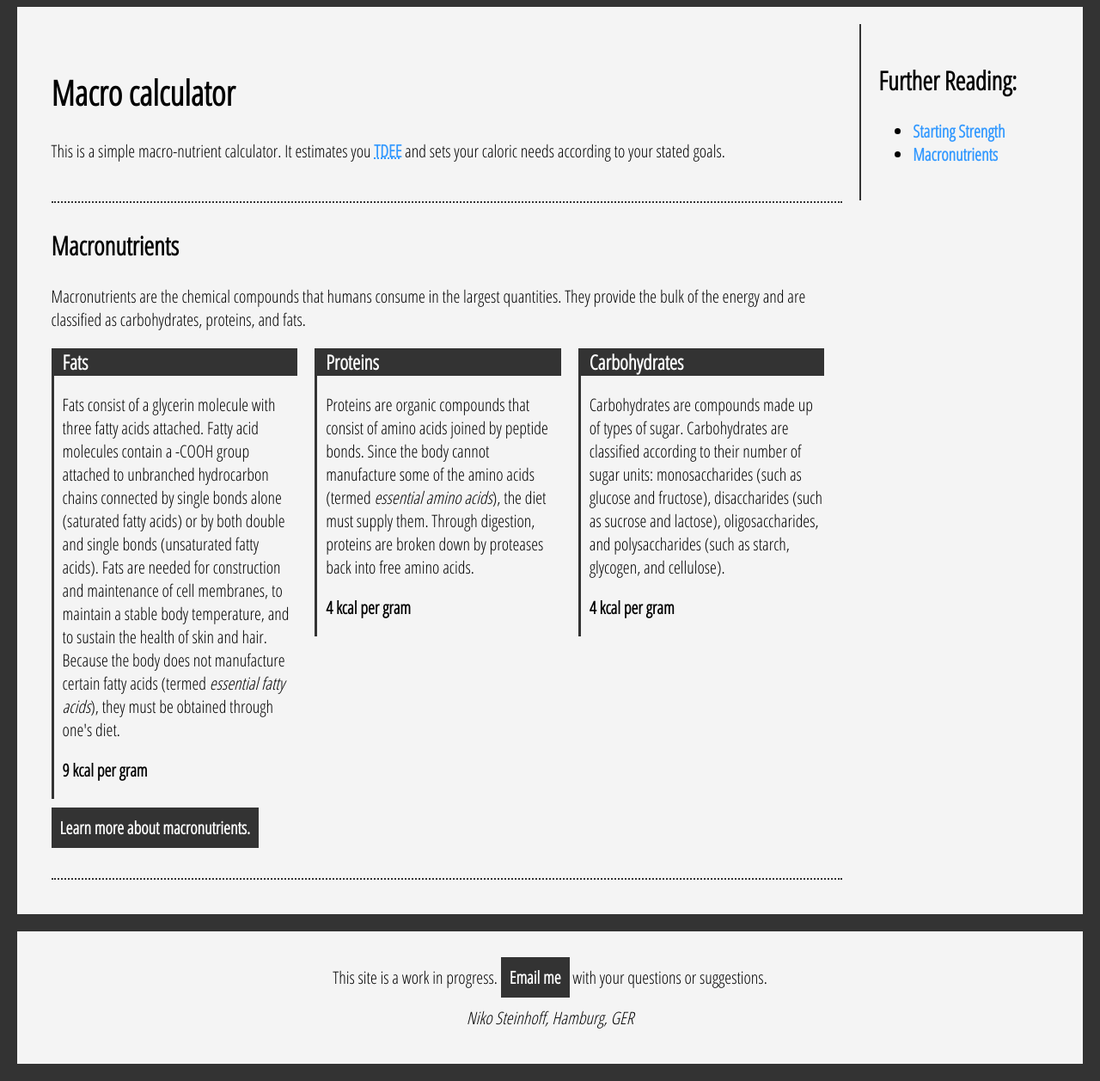
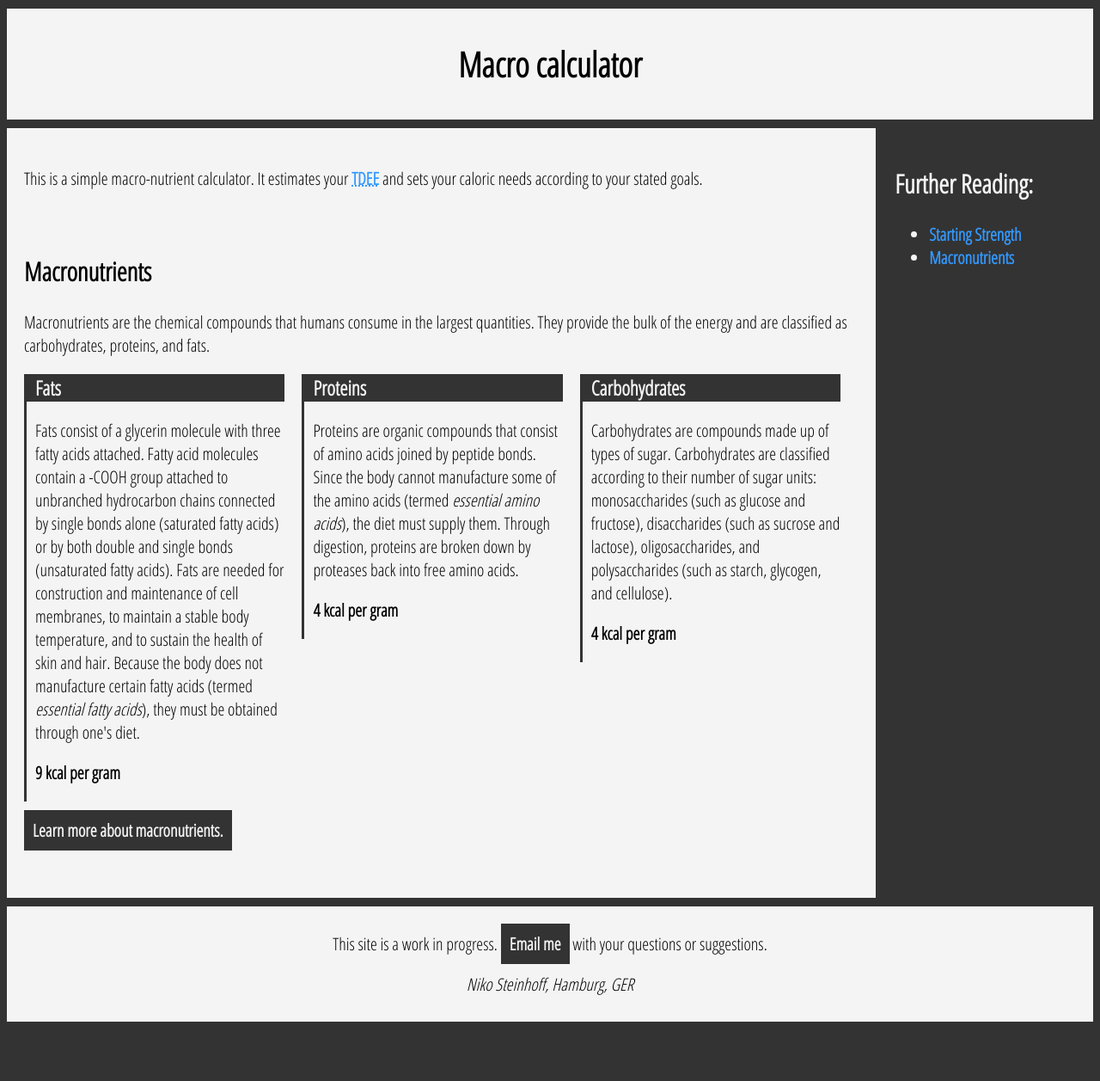
Before and after one commit to NSteinhoff/macro-calculator, a plain HTML site: page index.html in a window 1280 px wide. Shown: the whole page at 86% size. After the commit the page ends 1198 px from the top, so only its background shows below. Drawn offline with Linux system fonts and the light colour scheme.

Commit message:
Apply basic document structure
Remove the container for now.

```diff
--- a/index.html
+++ b/index.html
@@ -18,27 +18,32 @@
         <title>Macro Calculator</title>
     </head>
     <body>
-        <div class="container">
-            <div class="content">
-                <div class="section">
+        <header>
             <h1>Macro calculator</h1>
+        </header>
+        <main>
+            <section>
+                <article>
                     <p>
                         This is a simple macro-nutrient calculator.
-                        It estimates you
+                        It estimates your
                         <a href="https://en.wikipedia.org/wiki/Energy_homeostasis#Expenditure">
                             <abbr title="Total Daily Energy Expenditure">TDEE</abbr>
                         </a>
                         and sets your caloric needs according to your stated goals.
                     </p>
-                </div>
+                </article>
+            </section>
 
-                <div class="section">
+            <section>
+                <article>
                     <h2>Macronutrients</h2>
                     <p>
                         Macronutrients are the chemical compounds that humans consume in the largest
                         quantities. They provide the bulk of the energy and are classified as
                         carbohydrates, proteins, and fats.
                     </p>
+                </article>
 
                 <div class="triple-box">
                     <h3>Fats</h3>
@@ -86,10 +91,10 @@
                         Learn more about macronutrients.
                     </a>
                 </p>
-                </div>
-            </div>
+            </section>
+        </main>
 
-            <div class="sidebar">
+        <aside>
             <h2>Further Reading:</h2>
             <ul>
                 <li>
@@ -104,10 +109,9 @@
                     </a>
                 </li>
             </ul>
-            </div>
+        </aside>
 
         <div class="clr"></div>
-        </div>
 
         <!-- Basic footer with contact information -->
         <footer>
--- a/style.css
+++ b/style.css
@@ -1,3 +1,4 @@
+/* Standard Elements */
 body {
     background-color: #333;
     color: #000;
@@ -11,14 +12,8 @@ a {
     font-weight: bold;
 }
 
-.container {
+main {
     background-color: #f4f4f4;
-    margin: auto;
-    padding: 20px;
-    width: 95%;
-}
-
-.content {
     float: left;
     width: 80%;
     margin: auto;
@@ -26,7 +21,9 @@ a {
     box-sizing: border-box;
 }
 
-.sidebar {
+aside {
+    background-color: #333;
+    color: #f4f4f4;
     float: right;
     width: 20%;
     margin: auto;
@@ -35,33 +32,41 @@ a {
     border-left: 2px solid #333;
 }
 
-footer {
+header {
     background-color: #f4f4f4;
-    width: 95%;
-    margin: 20px auto;
-    padding: 20px;
+    margin: 10px auto;
+    padding: 10px 20px;
     text-align: center;
 }
 
+footer {
+    background-color: #f4f4f4;
+    margin: 10px auto;
+    padding: 10px 20px;
+    text-align: center;
+}
+
+section {
+    padding-top: 5px;
+    padding-bottom: 25px;
+}
+
+/* Clear floating */
 .clr {
     clear: both;
 }
 
+/* Basic button style */
 .button {
     padding: 10px;
     background-color: #333;
-    color: #fff;
+    color: #f4f4f4;
 }
 .button:hover {
     background-color: #cc0000;
 }
 
-.section {
-    padding-top: 5px;
-    padding-bottom: 25px;
-    border-bottom: 2px dotted #333;
-}
-
+/* 3 Column floating boxes */
 .triple-box {
     padding-top: 0px;
     padding-right: 20px;
@@ -73,7 +78,7 @@ footer {
 }
 
 .triple-box h3 {
-    color: #fff;
+    color: #f4f4f4;
     background-color: #333;
     margin: 0;
     padding-left: 10px;
```
Lines whose indentation alone changed are shown as unchanged.
